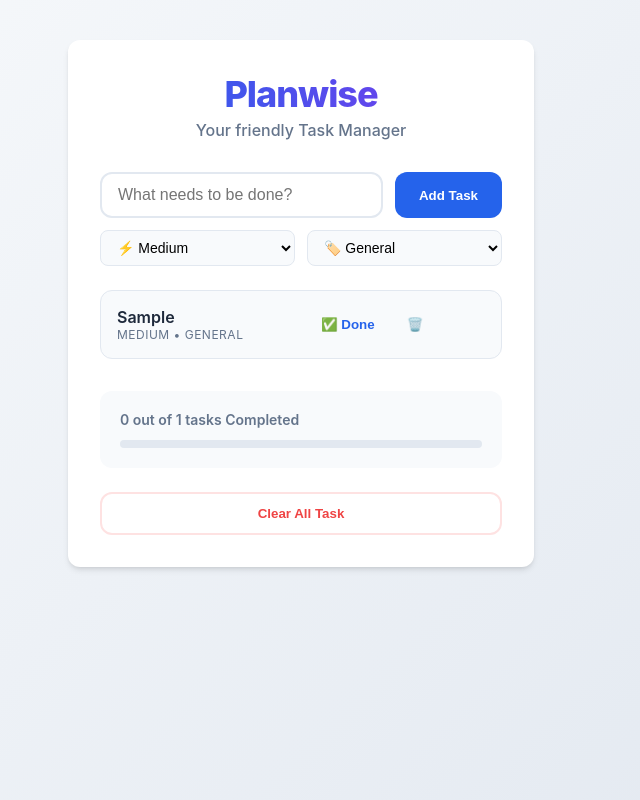
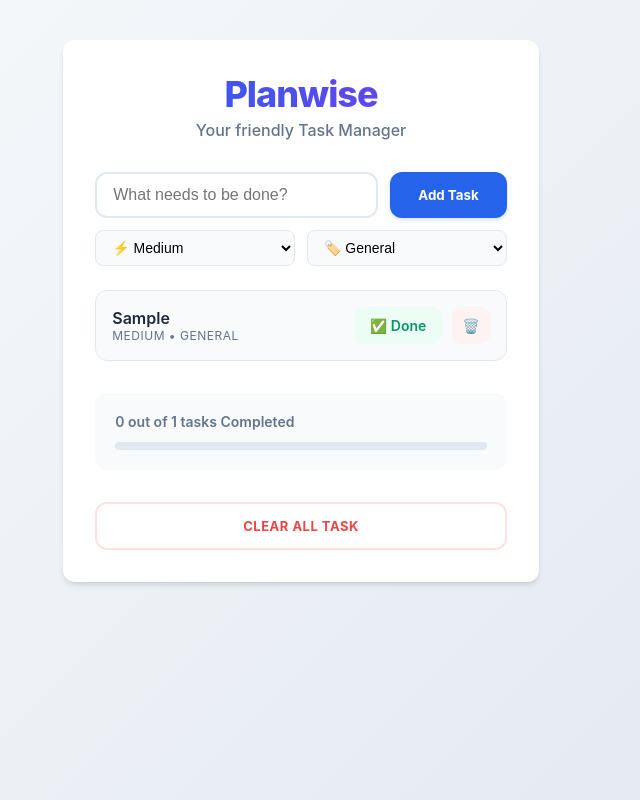
Before and after one commit to lijoraj-p-r/Planwise, a React (Vite) app: page / in a window 1280 px wide. Both pictures are taken after typing "Sample" into the empty fields and a click on the button "Add Task". Shown: the whole page, without its empty margins (359-999 px from the left). Built offline with nearby package versions, Linux system fonts and the light colour scheme.

Commit message:
feat: modernize button UI and improve smooth transitions

```diff
--- a/src/App.css
+++ b/src/App.css
@@ -12,7 +12,6 @@
 
 * {
   box-sizing: border-box;
-  transition: all 0.2s ease;
 }
 
 body {
@@ -75,6 +74,7 @@ header {
   border-radius: var(--radius);
   font-size: 16px;
   outline: none;
+  transition: all 0.2s ease;
 }
 
 #inp input:focus {
@@ -82,20 +82,32 @@ header {
   box-shadow: 0 0 0 4px rgba(37, 99, 235, 0.1);
 }
 
+button {
+  transition: all 0.3s cubic-bezier(0.4, 0, 0.2, 1);
+  cursor: pointer;
+  font-family: inherit;
+  border: none;
+  outline: none;
+}
+
 #inp button {
   background: var(--primary);
   color: white;
-  border: none;
-  padding: 0 24px;
+  padding: 0 28px;
   border-radius: var(--radius);
-  font-weight: 600;
-  cursor: pointer;
+  font-weight: 700;
   white-space: nowrap;
+  box-shadow: 0 2px 4px rgba(37, 99, 235, 0.2);
 }
 
 #inp button:hover {
   background: var(--primary-hover);
-  transform: translateY(-1px);
+  transform: translateY(-2px);
+  box-shadow: 0 4px 12px rgba(37, 99, 235, 0.3);
+}
+
+#inp button:active {
+  transform: translateY(0);
 }
 
 #btns {
@@ -141,6 +153,14 @@ header {
   border-radius: var(--radius);
   margin-bottom: 12px;
   gap: 16px;
+  transition: all 0.3s ease;
+}
+
+.task-list li:hover {
+  border-color: var(--primary);
+  transform: scale(1.01);
+  background: #ffffff;
+  box-shadow: var(--shadow);
 }
 
 .task-info {
@@ -149,32 +169,7 @@ header {
   flex-direction: column;
 }
 
-.task-actions {
-  display: flex;
-  gap: 8px;
-  align-items: center;
-}
-
-.task-list li:hover {
-  border-color: var(--primary);
-  transform: scale(1.01);
-}
-
-.task-list li.completed {
-  opacity: 0.6;
-  background: #f1f5f9;
-}
-
-.task-list li.completed span {
-  text-decoration: line-through;
-  color: var(--text-muted);
-}
-
-.task-list li div {
-  flex: 1;
-}
-
-.task-list li span {
+.task-info span {
   display: block;
   font-weight: 600;
   font-size: 16px;
@@ -182,38 +177,64 @@ header {
   overflow-wrap: anywhere;
 }
 
-.task-list li small {
+.task-info small {
   color: var(--text-muted);
   font-size: 12px;
   text-transform: uppercase;
   letter-spacing: 0.5px;
-  word-break: break-all;
+}
+
+.task-actions {
+  display: flex;
+  gap: 10px;
+  align-items: center;
 }
 
 .task-list button {
-  padding: 8px 12px;
-  border: none;
+  padding: 10px 16px;
+  font-weight: 600;
+  border-radius: 10px;
+  font-size: 14px;
+  display: flex;
+  align-items: center;
+  gap: 6px;
   background: transparent;
-  font-weight: 600;
-  cursor: pointer;
-  border-radius: 8px;
-  white-space: nowrap;
 }
 
-.task-list button:first-of-type {
-  color: var(--primary);
+.btn-complete {
+  color: #059669;
+  background: #ecfdf5 !important;
 }
 
-.task-list button:first-of-type:hover {
-  background: #eff6ff;
+.btn-complete:hover {
+  background: #d1fae5 !important;
+  transform: scale(1.05);
 }
 
-.task-list button:last-of-type {
-  color: #ef4444;
+.completed {
+  opacity: 0.6;
+  background: #f1f5f9 !important;
 }
 
-.task-list button:last-of-type:hover {
-  background: #fef2f2;
+.completed span {
+  text-decoration: line-through;
+  color: var(--text-muted);
+}
+
+.completed .btn-complete {
+  color: #64748b;
+  background: #e2e8f0 !important;
+}
+
+.btn-delete {
+  color: #dc2626;
+  background: #fef2f2 !important;
+  padding: 10px !important;
+}
+
+.btn-delete:hover {
+  background: #fee2e2 !important;
+  transform: scale(1.05) rotate(5deg);
 }
 
 .progress-tracker {
@@ -241,57 +262,69 @@ header {
   height: 100%;
   background: linear-gradient(to right, #2563eb, #10b981);
   border-radius: 4px;
+  transition: width 0.5s cubic-bezier(0.4, 0, 0.2, 1);
 }
 
 .clear-btn {
   width: 100%;
-  margin-top: 24px;
-  padding: 12px;
-  background: transparent;
+  margin-top: 32px;
+  padding: 14px;
+  background: #ffffff;
   color: #ef4444;
   border: 2px solid #fee2e2;
   border-radius: var(--radius);
-  font-weight: 600;
-  cursor: pointer;
+  font-weight: 700;
+  letter-spacing: 0.5px;
+  text-transform: uppercase;
+  font-size: 13px;
 }
 
 .clear-btn:hover {
-  background: #fef2f2;
-  border-color: #fecaca;
+  background: #ef4444;
+  color: #ffffff;
+  border-color: #ef4444;
+  box-shadow: 0 4px 12px rgba(239, 68, 68, 0.2);
 }
 
 @media (max-width: 480px) {
   .App {
     margin: 0;
-    padding: 16px;
+    padding: 20px;
     border-radius: 0;
     min-height: 100vh;
   }
 
   #inp {
     flex-direction: column;
-    gap: 8px;
+    gap: 10px;
   }
 
   #inp button {
-    padding: 12px;
+    padding: 14px;
+    width: 100%;
   }
 
   #btns {
-    flex-direction: column;
     gap: 8px;
   }
 
   .task-list li {
     flex-direction: column;
-    align-items: flex-start;
-    gap: 12px;
+    align-items: stretch;
+    gap: 16px;
+    padding: 20px;
   }
 
   .task-actions {
     width: 100%;
     justify-content: flex-end;
     border-top: 1px solid var(--border);
-    padding-top: 8px;
+    padding-top: 12px;
+  }
+
+  .task-list button {
+    flex: 1;
+    justify-content: center;
+    padding: 12px;
   }
 }
--- a/src/components/Tasklist.jsx
+++ b/src/components/Tasklist.jsx
@@ -15,10 +15,17 @@ export default function TaskList({ tasks, updateTask, deleteTask }) {
               <small>{task.priority} • {task.category}</small>
             </div>
             <div className="task-actions">
-              <button onClick={() => toggleComplete(index)}>
+              <button
+                onClick={() => toggleComplete(index)}
+                className="btn-complete"
+              >
                 {task.completed ? '↩️ Undo' : '✅ Done'}
               </button>
-              <button onClick={() => deleteTask(index)}>
+              <button
+                onClick={() => deleteTask(index)}
+                className="btn-delete"
+                title="Delete Task"
+              >
                 🗑️
               </button>
             </div>
```
Also changed, not shown: 1 other file (tests, documents, lock files or other folders).
